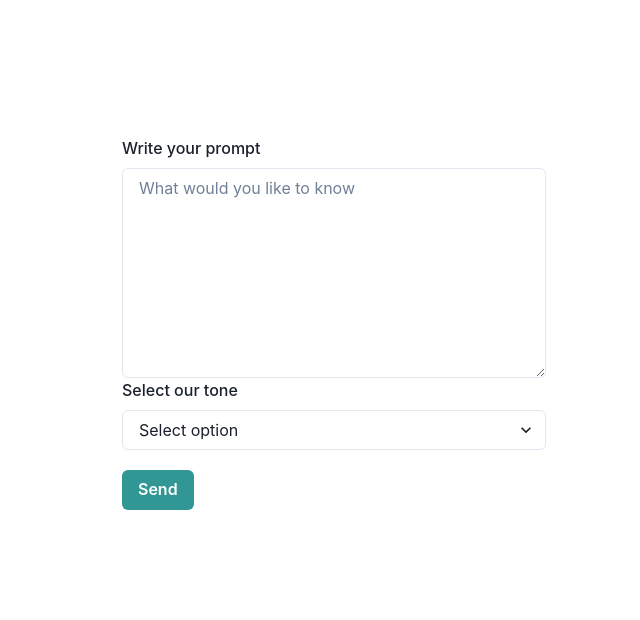
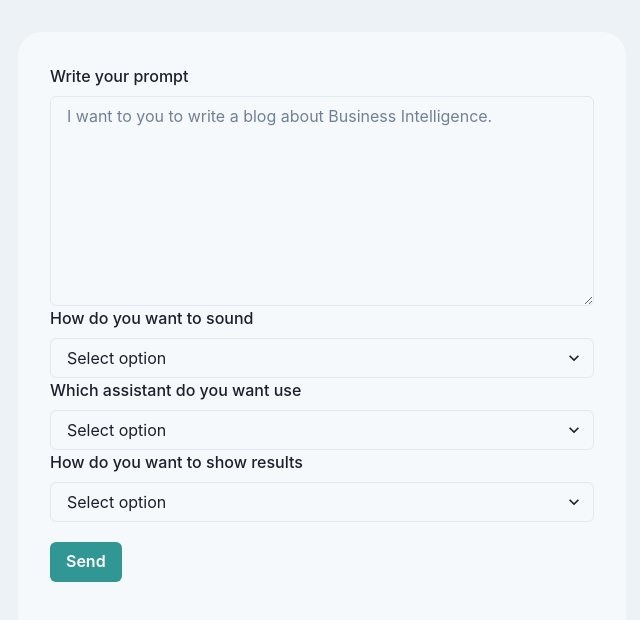
Before and after one commit to danju4rizzl/motivational-bot-frontend, a React (Vite) app: page / in a window 1280 px wide. Shown: the top 620 px of the page, without its empty margins (14-654 px from the left). Built offline with nearby package versions, Linux system fonts and the light colour scheme.

Commit message:
added settings

```diff
--- a/src/App.tsx
+++ b/src/App.tsx
@@ -1,6 +1,16 @@
 import { useState, useEffect } from "react"
 
-import { Flex, Text, Box, Card, CardBody, Skeleton } from "@chakra-ui/react"
+import {
+	Flex,
+	Text,
+	Box,
+	Card,
+	CardBody,
+	Skeleton,
+	Editable,
+	EditablePreview,
+	EditableTextarea
+} from "@chakra-ui/react"
 
 import { useQuery } from "@tanstack/react-query"
 import { getAllData } from "./utils"
@@ -9,8 +19,9 @@ import PromptForm from "./components/PromptForm"
 function App() {
 	// this is the data from the server
 	const [serverDataState, setServerDataState] = useState(null)
+	const responsivePadding = { base: "1.2rem", md: "1.6rem", lg: "2rem" }
 
-	const { data, isLoading, isError } = useQuery({
+	const { isError } = useQuery({
 		queryKey: ["deejay-data"],
 		queryFn: getAllData
 	})
@@ -21,16 +32,27 @@ function App() {
 	}
 
 	return (
-		<Flex w="100%" p={["32", "14"]} direction={{ base: "column", md: "row" }}>
-			<Box w={["80%", "50%"]} p={"20"}>
+		<Flex
+			w="100%"
+			h="100vh"
+			p={responsivePadding}
+			direction={{ base: "column", md: "row" }}
+			bg={"gray.100"}
+		>
+			<Box
+				w={["100%", null, "50%"]}
+				p={responsivePadding}
+				bg={"whiteAlpha.600"}
+				rounded={"3xl"}
+			>
 				<PromptForm onServerData={getAiData} />
 			</Box>
-			<Box w={["80%", "50%"]} p={"20"}>
+			<Box w={["100%", null, "50%"]} p={responsivePadding}>
 				{serverDataState && (
 					<Card>
 						<CardBody>
-							<Skeleton isLoaded={serverDataState} h={6}>
-								<Text>
+							<Skeleton isLoaded={serverDataState} minH={6}>
+								<Text fontSize="2xl">
 									{isError
 										? "Something went wrong, check the server 🔴"
 										: serverDataState.aiData}
--- a/src/components/PromptForm/PromptInput.tsx
+++ /dev/null
@@ -1,38 +0,0 @@
-// PromptInput.tsx
-import { ChangeEvent } from "react"
-import { FormControl, FormLabel, Textarea } from "@chakra-ui/react"
-
-interface PromptInputProps {
-	prompt: string
-	onPromptChange: (e: ChangeEvent<HTMLTextAreaElement>) => void
-}
-
-const PromptInput: React.FC<PromptInputProps> = ({
-	prompt,
-	onPromptChange,
-	...props
-}) => {
-	const onPressedEnter = (e: React.KeyboardEvent<HTMLTextAreaElement>) => {
-		if (e.key === "Enter") {
-			// e.preventDefault()
-			console.log("pressed enter")
-		}
-	}
-
-	return (
-		<FormControl>
-			<FormLabel htmlFor="prompt">Write your prompt</FormLabel>
-			<Textarea
-				id="prompt"
-				placeholder="What would you like to know"
-				height={{ base: 50, md: 210 }}
-				onChange={onPromptChange}
-				onKeyDown={onPressedEnter}
-				value={prompt}
-				{...props}
-			/>
-		</FormControl>
-	)
-}
-
-export default PromptInput
--- a/src/components/PromptForm/index.tsx
+++ b/src/components/PromptForm/index.tsx
@@ -1,7 +1,6 @@
-// PromptForm.tsx
-import { useState, ChangeEvent, FormEvent } from "react"
-import { useForm } from "react-hook-form"
-
+// Import necessary libraries and components
+import { useState, FormEvent } from "react"
+import { useForm, FormProvider } from "react-hook-form"
 import {
 	FormControl,
 	FormLabel,
@@ -12,59 +11,91 @@ import {
 	Radio,
 	Select
 } from "@chakra-ui/react"
-import PromptInput from "./PromptInput"
 
 import { useMutation } from "@tanstack/react-query"
+import { postPrompt } from "../../utils"
+import appConfig from "../../config/appConfig"
 
-import { postPrompt } from "../../utils"
-
-// Export this to a separate file to configure the options
-
+// Define the interface for the PromptForm component's props
 interface PromptFormProps {
 	onServerData: (data: any) => void
 }
 
+// Define the PromptForm component
 const PromptForm: React.FC<PromptFormProps> = ({ onServerData }) => {
-	const [prompt, setPrompt] = useState("")
+	// Initialize the useForm hook
+	const { register, handleSubmit } = useForm()
 
+	// Configure the postPromptMutation using react-query
 	const postPromptMutation = useMutation(postPrompt, {
 		onSuccess: (data) => {
+			console.log(" data from server:", data)
 			onServerData(data)
 		},
 		onError: (error) => {
 			console.log(error)
+			alert("Something went wrong, check the server 🔴")
 		}
 	})
 
-	const tones = [
-		"Confident",
-		"Engaging",
-		"Professional",
-		"Conversational",
-		"Custom"
-	]
+	// Define the handleSubmitForm function to handle form submission
+	function handleSubmitForm(data: any) {
+		console.log("data", data)
+		const { tone, assistant, format } = data
 
-	// post the prompt to request to the backend using react-query
-	function handlePromptChange(e: ChangeEvent<HTMLTextAreaElement>) {
-		setPrompt(e.target.value)
+		// Call the postPromptMutation with the form data
+		postPromptMutation.mutate({
+			prompt: data.prompt,
+			route: assistant,
+			tone,
+			format
+		})
 	}
 
-	function handleSubmit(e: FormEvent<HTMLFormElement>) {
-		e.preventDefault()
-		// Todo: add the tone to the request and make add radio for each route with a loop
-		postPromptMutation.mutate({ prompt, route: "private" })
-	}
+	const methods = useForm()
 
+	// Render the form with the necessary form elements
 	return (
-		<form onSubmit={handleSubmit}>
-			<PromptInput prompt={prompt} onPromptChange={handlePromptChange} />
+		<FormProvider {...methods}>
+			<form onSubmit={handleSubmit(handleSubmitForm)}>
+				<FormControl>
+					<FormLabel htmlFor="Prompt">Write your prompt</FormLabel>
+					<Textarea
+						id="Prompt"
+						height={{ base: 50, md: 210 }}
+						placeholder="I want to you to write a blog about Business Intelligence."
+						{...register("prompt", { required: true, maxLength: 2501 })}
+					/>
+				</FormControl>
 
 				<FormControl>
-				<FormLabel>Select our tone</FormLabel>
-				<Select placeholder="Select option">
-					{tones.map((tone) => (
-						<option key={tone} value={tone}>
-							{tone}
+					<FormLabel>How do you want to sound</FormLabel>
+					<Select placeholder="Select option" {...register("tone")}>
+						{appConfig.promptConfig.toneOptions.map((option) => (
+							<option key={option.value} value={option.value}>
+								{option.label}
+							</option>
+						))}
+					</Select>
+				</FormControl>
+
+				<FormControl>
+					<FormLabel>Which assistant do you want use</FormLabel>
+					<Select placeholder="Select option" {...register("assistant")}>
+						{appConfig.promptConfig.assistantOptions.map((option) => (
+							<option key={option.value} value={option.value}>
+								{option.label}
+							</option>
+						))}
+					</Select>
+				</FormControl>
+
+				<FormControl>
+					<FormLabel>How do you want to show results</FormLabel>
+					<Select placeholder="Select option" {...register("format")}>
+						{appConfig.promptConfig.formatOptions.map((option) => (
+							<option key={option.value} value={option.value}>
+								{option.label}
 							</option>
 						))}
 					</Select>
@@ -74,7 +105,9 @@ const PromptForm: React.FC<PromptFormProps> = ({ onServerData }) => {
 					Send
 				</Button>
 			</form>
+		</FormProvider>
 	)
 }
 
+// Export the PromptForm component
 export default PromptForm
--- /dev/null
+++ b/src/config/appConfig.ts
@@ -0,0 +1,34 @@
+
+
+const appConfig = {
+  promptConfig: {
+    toneOptions: [
+      { value: "Happy", label: "Happy" },
+      { value: "Confident", label: "Confident" },
+      { value: "Friendly", label: "Friendly" },
+      { value: "Professional", label: "Professional" },
+    ],
+
+    assistantOptions: [
+      { value: "SEO", label: "SEO" },
+      { value: "Accountant", label: "Accountant" },
+      { value: "Realtor", label: "Realtor" },
+      { value: "Business", label: "Business" },
+    ],
+
+    formatOptions: [
+      { value: "Markdown", label: "Markdown" },
+      { value: "List", label: "List" },
+      { value: "Paragraph", label: "Paragraph" },
+      { value: "Email", label: "Email" },
+      { value: "Social Media", label: "Social Media" },
+    ]
+  },
+  responsiveConfig: {
+    responsivePadding: { base: "1.2rem", md: "1.6rem", lg: "2rem" }
+  }
+
+
+}
+
+export default appConfig;
--- a/src/utils.tsx
+++ b/src/utils.tsx
@@ -4,16 +4,9 @@ const API_URL = "http://localhost:8000"
 
 interface postPromptProps {
 	prompt: string
-	route:
-		| "seo"
-		| "accountant"
-		| "realtor"
-		| "business"
-		| "legal"
-		| "sales"
-		| "medical"
-		| "diy"
-		| "private"
+	tone: string
+	format: string
+	route: string
 }
 
 //  This will make the request to the backend to get all the data
@@ -26,10 +19,17 @@ export const getAllData = async () => {
 	}
 }
 
-//  This will make the request to the backend to post the prompt
-export const postPrompt = async ({ prompt, route }: postPromptProps) => {
+//  This will make the request to the backend to post the prompt and its parameters
+export const postPrompt = async ({
+	prompt,
+	route,
+	tone,
+	format
+}: postPromptProps) => {
 	const response = await axios.post(`${API_URL}/${route}`, {
-		question: prompt
+		prompt,
+		tone,
+		format
 	})
 
 	// console.log(response.data)
```
Lines whose indentation alone changed are shown as unchanged.
